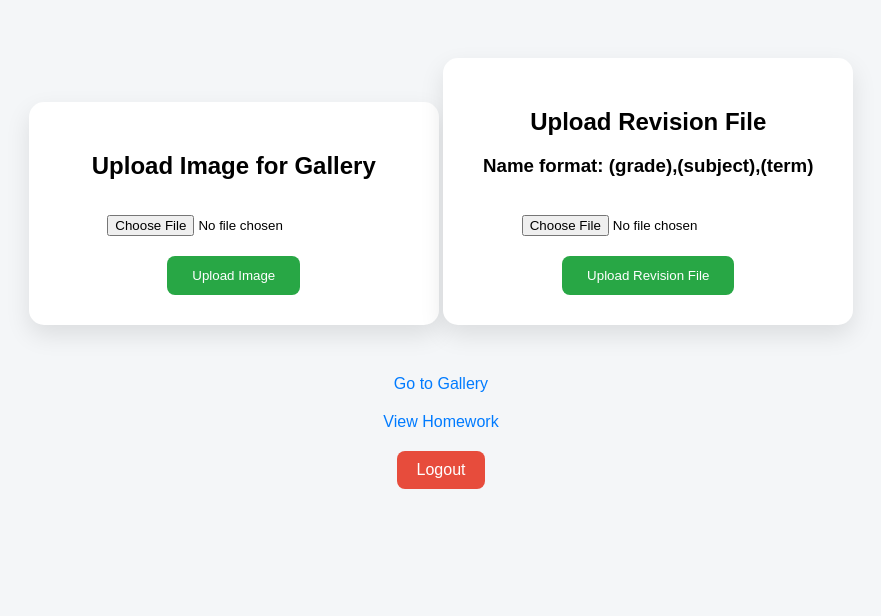
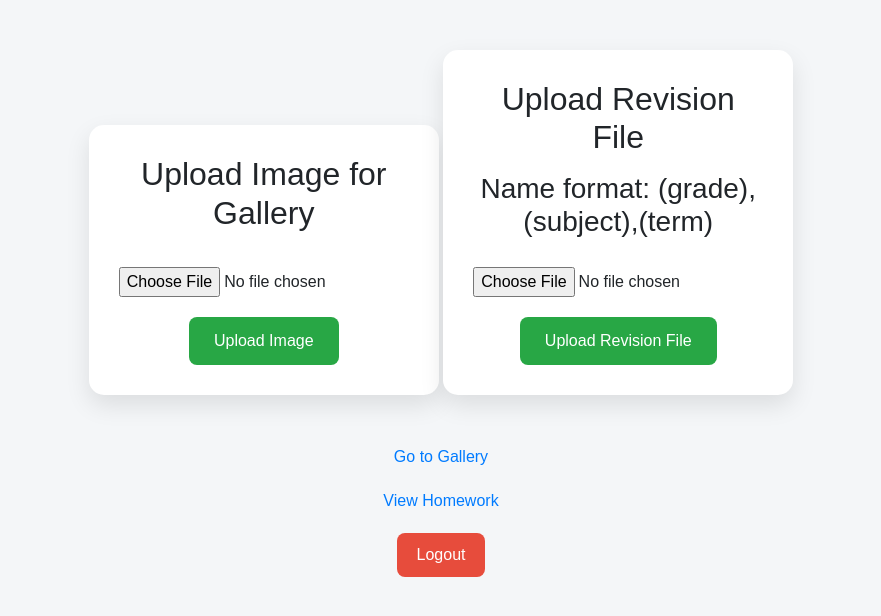
Before and after one commit to Ishmael-quant/Tido-school-website, a PHP site: page /upload.php in a window 1280 px wide. Shown: the top 616 px of the page, without its empty margins (199-1080 px from the left). Run offline with PHP 8.4, Linux system fonts and the light colour scheme; the visitor is signed in with stand-in values (Sample User, id 1).

Commit message:
Update upload.php

```diff
--- a/upload.php
+++ b/upload.php
@@ -49,6 +49,8 @@ if (isset($_POST['submit_homework'])) {
 <html lang="en">
 <head>
 <meta charset="UTF-8">
+<meta name="viewport" content="width=device-width, initial-scale=1">
+<link href="https://cdn.jsdelivr.net/npm/bootstrap@5.3.3/dist/css/bootstrap.min.css" rel="stylesheet">
 <title>Admin Upload</title>
 <style>
 body { font-family: Arial, sans-serif; text-align: center; padding: 50px; background: #f4f6f8; }
@@ -90,4 +92,5 @@ h2 { margin-bottom: 15px; }
 <a href="logout.php" class="logout">Logout</a>
 
 </body>
+
 </html>
```
